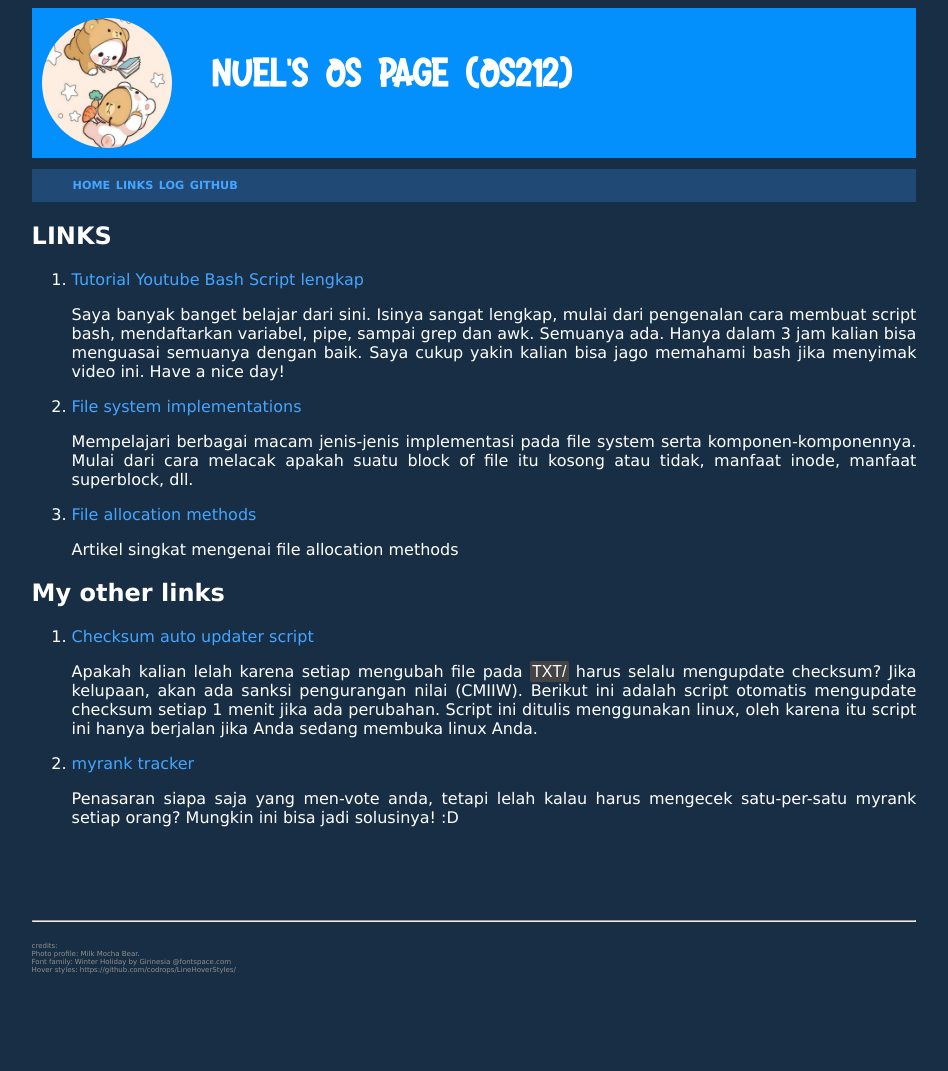
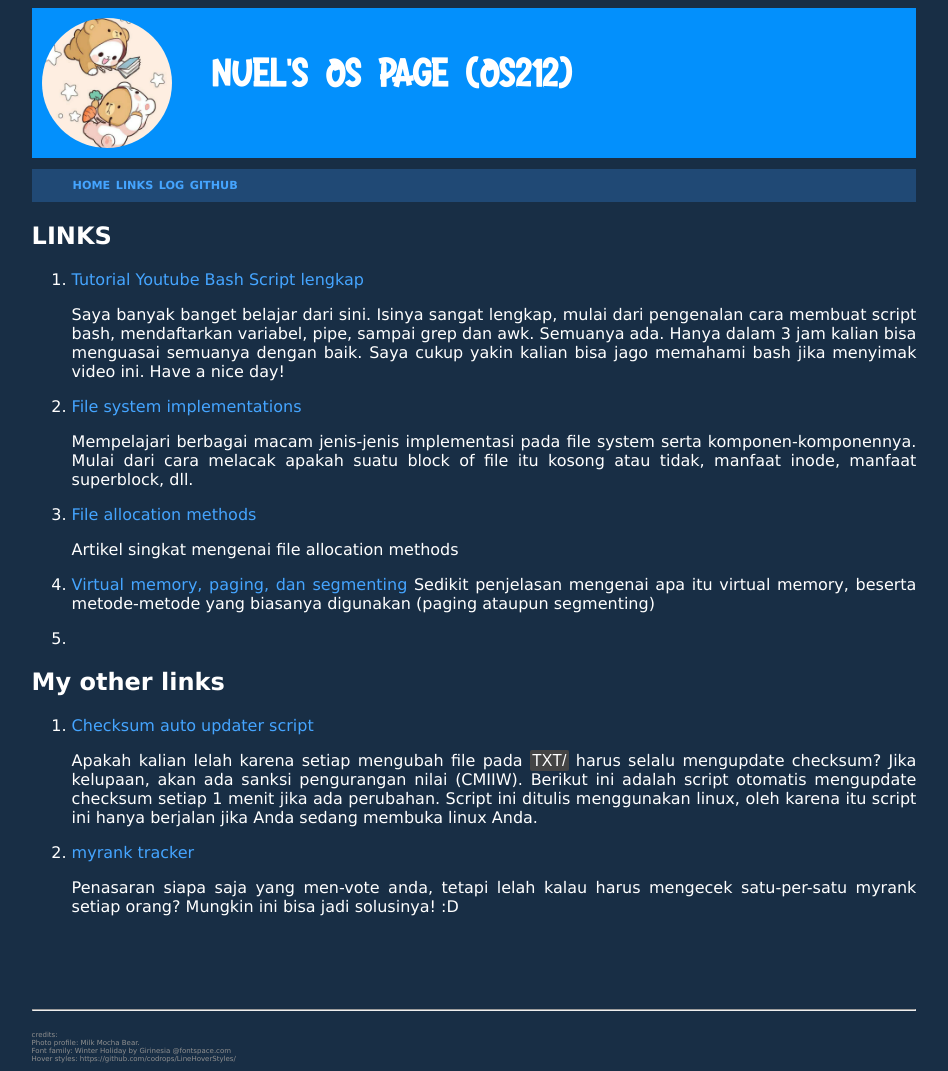
Before and after one commit to Hzz-Hzz/os212, a Jekyll site: the page built from links.md, in a window 1280 px wide. Shown: the whole page, without its empty margins (166-1114 px from the left). Built offline with Jekyll 4.4.1, drawn with Linux system fonts in a browser that asks for light colours; our own code applies the rules of GitHub Pages for plain Markdown files; before the commit the page ends 982 px from its top, so only the background shows below that.

Commit message:
Update links.md

```diff
--- a/links.md
+++ b/links.md
@@ -17,6 +17,11 @@ permalink: /LINKS/
 
    Artikel singkat mengenai file allocation methods
 
+4. [Virtual memory, paging, dan segmenting](https://www.youtube.com/watch?v=qeOBEOBJREs)
+   Sedikit penjelasan mengenai apa itu virtual memory, beserta metode-metode yang biasanya digunakan (paging ataupun segmenting)
+
+5.
+
 
 ## My other links
 
```
